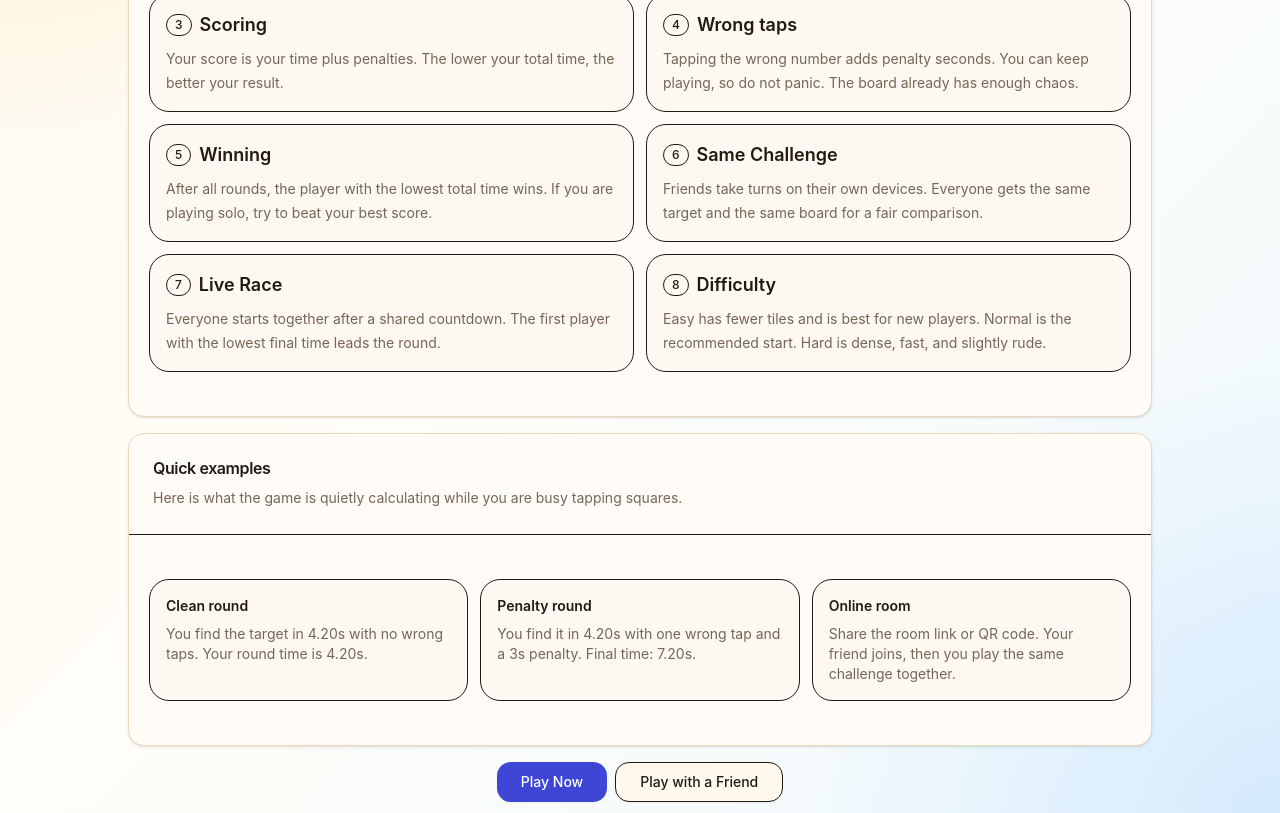
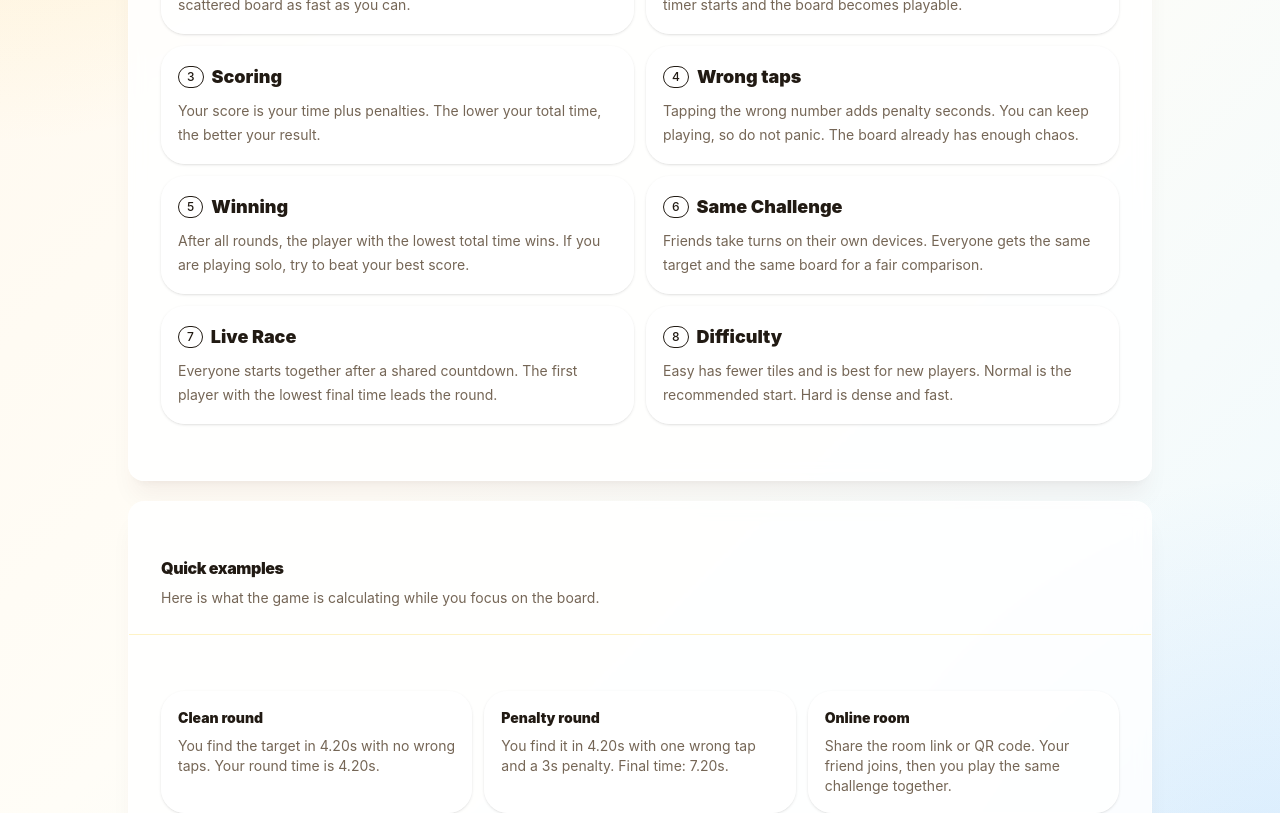
Before and after one commit to Nischhalsubba/blink-and-find, a Next.js app: page /rules in a window 1280 px wide. Shown: the part 400-1213 px from the top of the page. Built offline with nearby package versions, Linux system fonts and the light colour scheme; no server answers.

Commit message:
Standardize rules page section spacing

```diff
--- a/src/app/rules/page.tsx
+++ b/src/app/rules/page.tsx
@@ -51,28 +51,28 @@ const sections = [
   },
   {
     title: "Difficulty",
-    body: "Easy has fewer tiles and is best for new players. Normal is the recommended start. Hard is dense, fast, and slightly rude.",
+    body: "Easy has fewer tiles and is best for new players. Normal is the recommended start. Hard is dense and fast.",
   },
 ];
 
 export default function RulesPage() {
   return (
     <main className="app-shell overflow-auto">
-      <section className="mx-auto grid min-h-full w-full max-w-5xl gap-4 py-4">
-        <Card className="overflow-hidden">
-          <CardHeader className="border-b text-center">
-            <Badge variant="secondary" className="mx-auto mb-3 w-fit">Game Guide</Badge>
-            <CardTitle className="text-3xl font-semibold tracking-tight sm:text-5xl">How to play Blink & Find</CardTitle>
-            <CardDescription className="mx-auto max-w-2xl">
+      <section className="mx-auto grid min-h-full w-full max-w-5xl gap-5 py-4">
+        <Card className="overflow-hidden border-white/70 bg-white/85 shadow-xl shadow-amber-950/5 backdrop-blur">
+          <CardHeader className="border-b border-amber-100 p-6 text-center sm:p-8">
+            <Badge variant="secondary" className="mx-auto mb-3 w-fit rounded-full">Game Guide</Badge>
+            <CardTitle className="text-3xl font-black tracking-[-0.05em] sm:text-5xl">How to play Blink & Find</CardTitle>
+            <CardDescription className="mx-auto max-w-2xl text-base leading-7">
               A quick, friendly guide for new players. Read it once, then go hunt numbers like a tiny detective with excellent eyesight.
             </CardDescription>
           </CardHeader>
-          <CardContent className="grid gap-3 p-4 sm:grid-cols-2 sm:p-5">
+          <CardContent className="grid gap-3 p-4 pt-8 sm:grid-cols-2 sm:p-8">
             {sections.map((section, index) => (
-              <article key={section.title} className="rounded-xl border bg-muted/20 p-4">
+              <article key={section.title} className="rounded-3xl border border-white/70 bg-white/70 p-4 shadow-sm">
                 <div className="mb-2 flex items-center gap-2">
-                  <Badge variant="outline">{index + 1}</Badge>
-                  <h2 className="text-lg font-semibold">{section.title}</h2>
+                  <Badge variant="outline" className="rounded-full">{index + 1}</Badge>
+                  <h2 className="text-lg font-black">{section.title}</h2>
                 </div>
                 <p className="text-sm leading-6 text-muted-foreground">{section.body}</p>
               </article>
@@ -80,30 +80,30 @@ export default function RulesPage() {
           </CardContent>
         </Card>
 
-        <Card className="overflow-hidden">
-          <CardHeader className="border-b">
-            <CardTitle>Quick examples</CardTitle>
-            <CardDescription>Here is what the game is quietly calculating while you are busy tapping squares.</CardDescription>
+        <Card className="overflow-hidden border-white/70 bg-white/85 shadow-xl shadow-amber-950/5 backdrop-blur">
+          <CardHeader className="border-b border-amber-100 p-6 sm:p-8">
+            <CardTitle className="font-black">Quick examples</CardTitle>
+            <CardDescription>Here is what the game is calculating while you focus on the board.</CardDescription>
           </CardHeader>
-          <CardContent className="grid gap-3 p-4 text-sm sm:grid-cols-3 sm:p-5">
-            <div className="rounded-xl border bg-muted/20 p-4">
-              <h3 className="mb-2 font-semibold">Clean round</h3>
+          <CardContent className="grid gap-3 p-4 pt-8 text-sm sm:grid-cols-3 sm:p-8">
+            <div className="rounded-3xl border border-white/70 bg-white/70 p-4 shadow-sm">
+              <h3 className="mb-2 font-black">Clean round</h3>
               <p className="text-muted-foreground">You find the target in 4.20s with no wrong taps. Your round time is 4.20s.</p>
             </div>
-            <div className="rounded-xl border bg-muted/20 p-4">
-              <h3 className="mb-2 font-semibold">Penalty round</h3>
+            <div className="rounded-3xl border border-white/70 bg-white/70 p-4 shadow-sm">
+              <h3 className="mb-2 font-black">Penalty round</h3>
               <p className="text-muted-foreground">You find it in 4.20s with one wrong tap and a 3s penalty. Final time: 7.20s.</p>
             </div>
-            <div className="rounded-xl border bg-muted/20 p-4">
-              <h3 className="mb-2 font-semibold">Online room</h3>
+            <div className="rounded-3xl border border-white/70 bg-white/70 p-4 shadow-sm">
+              <h3 className="mb-2 font-black">Online room</h3>
               <p className="text-muted-foreground">Share the room link or QR code. Your friend joins, then you play the same challenge together.</p>
             </div>
           </CardContent>
         </Card>
 
         <div className="flex flex-col gap-2 sm:flex-row sm:justify-center">
-          <Button asChild size="lg"><Link href="/">Play Now</Link></Button>
-          <Button asChild size="lg" variant="outline"><Link href="/online">Play with a Friend</Link></Button>
+          <Button asChild size="lg" className="rounded-full"><Link href="/">Play Now</Link></Button>
+          <Button asChild size="lg" variant="outline" className="rounded-full"><Link href="/online">Play with a Friend</Link></Button>
         </div>
       </section>
     </main>
```
